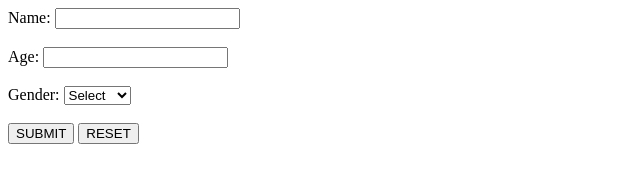
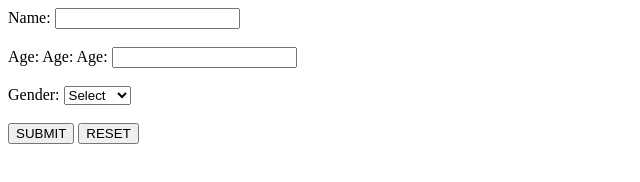
Before and after one commit to IshaanXCoder/CAC-JS, a plain HTML site: page AC-JS/form/index.html in a window 1280 px wide. Shown: the whole page, without its empty margins (0-640 px from the left). Drawn offline with Linux system fonts and the light colour scheme.

Commit message:
pushing yesterday

```diff
--- a/AC-JS/form/index.html
+++ b/AC-JS/form/index.html
@@ -11,6 +11,8 @@
         <label for="name">Name:</label>
         <input type="text" id="name" name="name" required><br><br>
 
+        <label for="age">Age:</label>
+        <label for="age">Age:</label>
         <label for="age">Age:</label>
         <input type="number" id="age" name="age" required><br><br>
 
```
